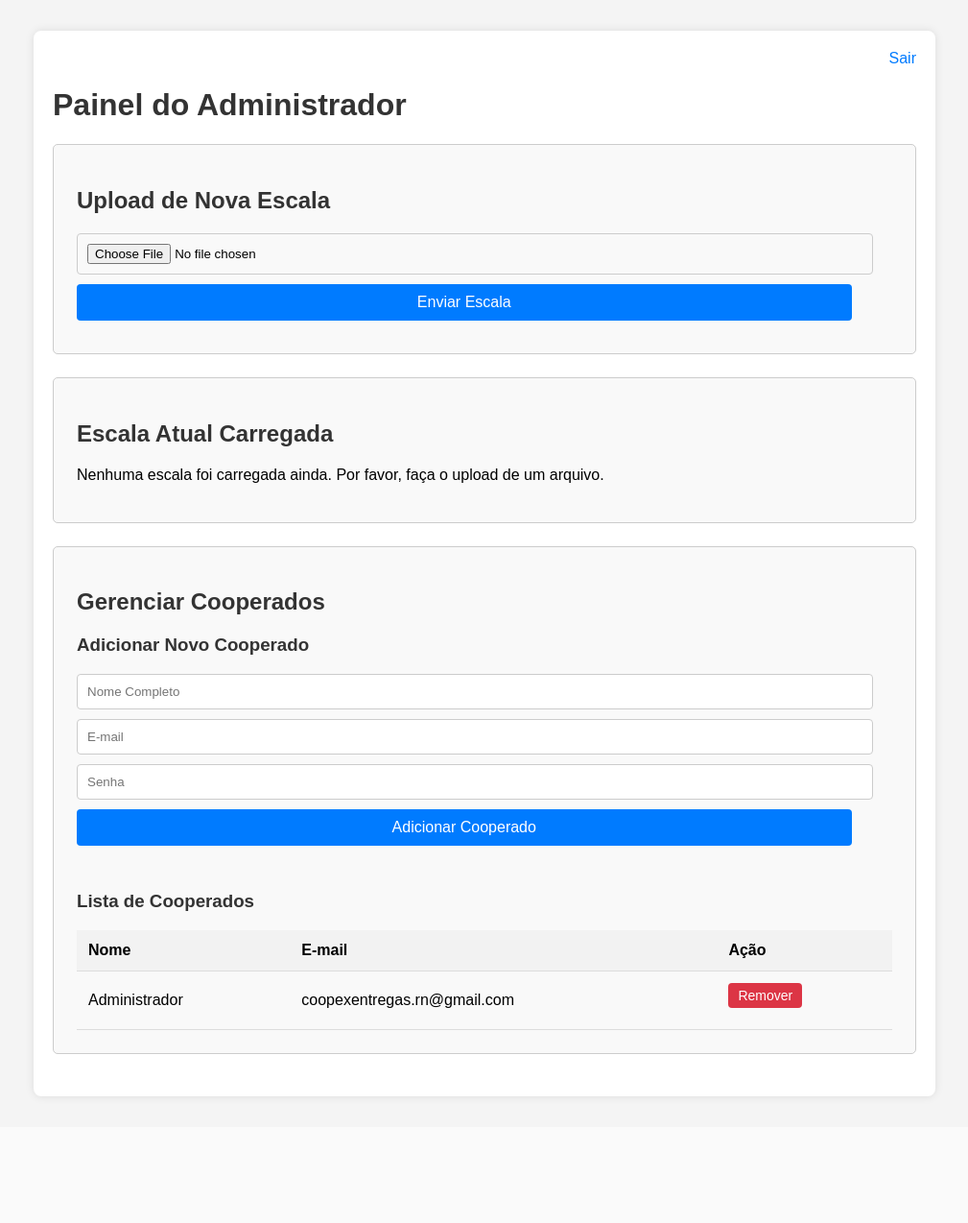
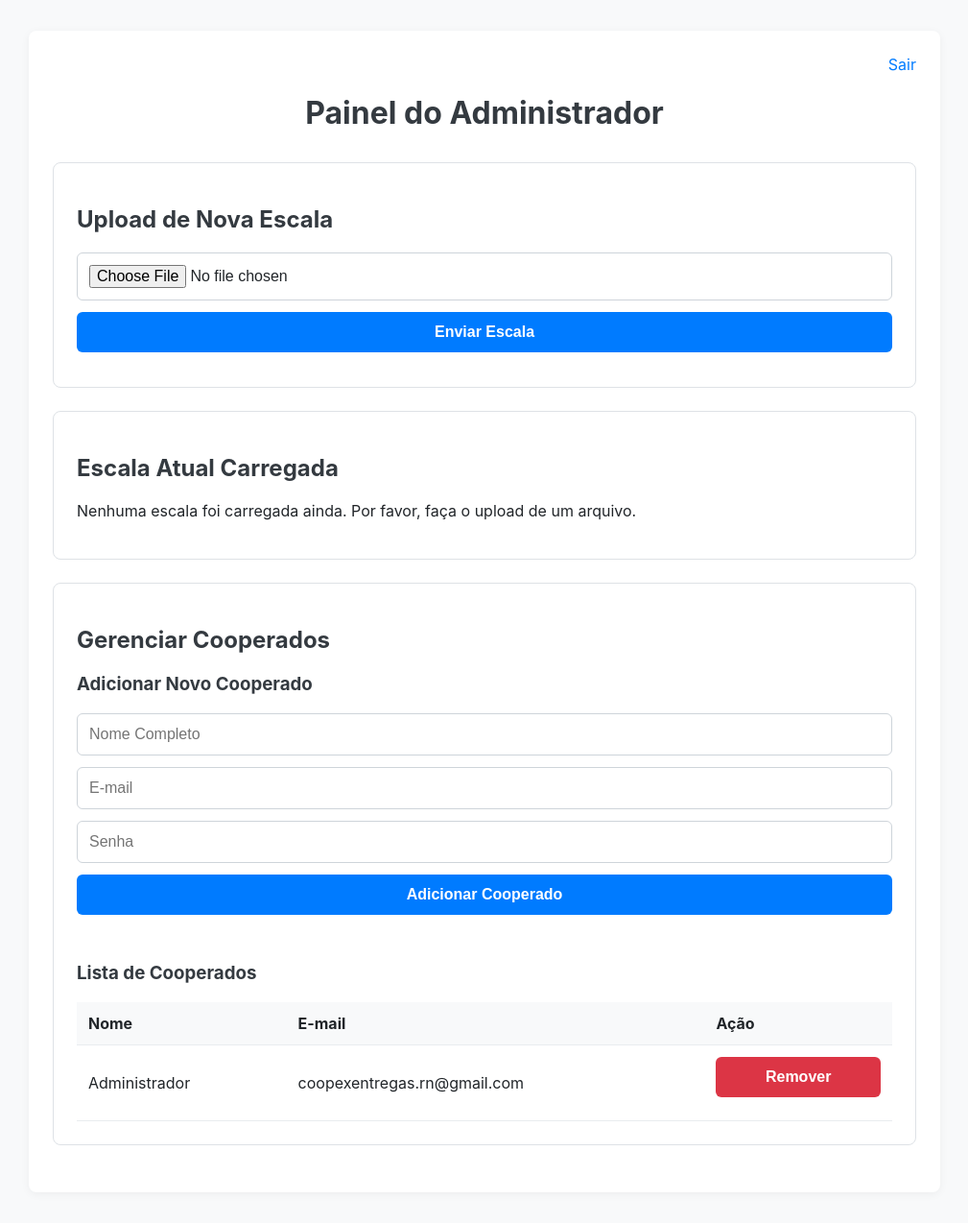
Before and after one commit to Coopex-entregas/escalas-2, a Flask app: template templates/admin.html in a window 1280 px wide. Shown: the whole page at 96% size, without its empty margins (135-1144 px from the left). Before the commit the page ends 1145 px from the top, so only its background shows below. Run offline with Flask 3, Linux system fonts and the light colour scheme; the template is opened without the code that fills it: values that come from a table or form of the project are taken from there, others are empty.

Commit message:
Corrige lógica de exibição da escala no template admin

```diff
--- a/templates/admin.html
+++ b/templates/admin.html
@@ -4,26 +4,29 @@
     <meta charset="UTF-8">
     <title>Dashboard do Administrador</title>
     <style>
-        body { font-family: sans-serif; margin: 2em; background-color: #f4f4f4; }
-        .container { max-width: 900px; margin: auto; background: #fff; padding: 20px; border-radius: 8px; box-shadow: 0 0 10px rgba(0,0,0,0.1); }
-        .card { border: 1px solid #ccc; padding: 1.5em; margin-bottom: 1.5em; border-radius: 5px; background: #f9f9f9; }
-        h1, h2, h3 { color: #333; }
+        body { font-family: -apple-system, BlinkMacSystemFont, "Segoe UI", Roboto, "Helvetica Neue", Arial, sans-serif; margin: 2em; background-color: #f8f9fa; color: #212529; }
+        .container { max-width: 900px; margin: auto; background: #fff; padding: 25px; border-radius: 8px; box-shadow: 0 2px 10px rgba(0,0,0,0.05); }
+        .card { border: 1px solid #dee2e6; padding: 1.5em; margin-bottom: 1.5em; border-radius: 8px; background: #fff; }
+        h1, h2, h3 { color: #343a40; }
+        h1 { text-align: center; margin-bottom: 1em; }
         a { color: #007bff; text-decoration: none; }
         a:hover { text-decoration: underline; }
         table { width: 100%; border-collapse: collapse; margin-top: 1em; }
-        th, td { padding: 12px; text-align: left; border-bottom: 1px solid #ddd; }
-        th { background-color: #f2f2f2; }
-        .flash { padding: 1em; margin-bottom: 1em; border-radius: 5px; text-align: center; }
-        .flash.success { background-color: #d4edda; color: #155724; }
-        .flash.danger { background-color: #f8d7da; color: #721c24; }
-        .flash.warning { background-color: #fff3cd; color: #856404; }
-        .flash.info { background-color: #d1ecf1; color: #0c5460; }
+        th, td { padding: 12px; text-align: left; border-bottom: 1px solid #e9ecef; }
+        th { background-color: #f8f9fa; }
+        .flash { padding: 1em; margin-bottom: 1em; border-radius: 5px; text-align: center; font-weight: 500; }
+        .flash.success { background-color: #d1e7dd; color: #0f5132; }
+        .flash.danger { background-color: #f8d7da; color: #842029; }
+        .flash.warning { background-color: #fff3cd; color: #664d03; }
+        .flash.info { background-color: #cff4fc; color: #055160; }
         input[type="text"], input[type="email"], input[type="password"], input[type="file"], input[type="submit"] {
-            width: 95%; padding: 10px; margin-bottom: 10px; border-radius: 4px; border: 1px solid #ccc;
+            width: 100%; box-sizing: border-box; padding: 12px; margin-bottom: 12px; border-radius: 6px; border: 1px solid #ced4da; font-size: 16px;
         }
-        input[type="submit"] { background-color: #007bff; color: white; border: none; cursor: pointer; font-size: 16px; }
+        input[type="submit"] { background-color: #007bff; color: white; border: none; cursor: pointer; font-weight: bold; }
         input[type="submit"]:hover { background-color: #0056b3; }
         .logout-link { text-align: right; margin-bottom: 20px; }
+        .remove-btn { background-color: #dc3545 !important; width: auto; padding: 6px 12px; font-size: 14px; }
+        .remove-btn:hover { background-color: #c82333 !important; }
     </style>
 </head>
 <body>
@@ -52,7 +55,8 @@
 
         <div class="card">
             <h2>Escala Atual Carregada</h2>
-            {% if escala %}
+            <!-- CORREÇÃO APLICADA AQUI -->
+            {% if escala and escala|length > 0 %}
                 <table>
                     <thead>
                         <tr>
@@ -68,7 +72,7 @@
                             <td>{{ item.data }}</td>
                             <td>{{ item.horario }}</td>
                             <td>{{ item.contrato }}</td>
-                            <td>{{ item.nome }}</td>
+                            <td>{{ item.nome_cooperado }}</td>
                         </tr>
                         {% endfor %}
                     </tbody>
@@ -104,13 +108,13 @@
                         <td>{{ user.email }}</td>
                         <td>
                             <form action="{{ url_for('remove_user', user_id=user.id) }}" method="post" onsubmit="return confirm('Tem certeza que deseja remover este usuário?');">
-                                <input type="submit" value="Remover" style="background-color: #dc3545; width: auto; padding: 5px 10px; font-size: 14px;">
+                                <input type="submit" value="Remover" class="remove-btn">
                             </form>
                         </td>
                     </tr>
                     {% else %}
                     <tr>
-                        <td colspan="3">Nenhum cooperado cadastrado.</td>
+                        <td colspan="3" style="text-align: center;">Nenhum cooperado cadastrado.</td>
                     </tr>
                     {% endfor %}
                 </tbody>
```
